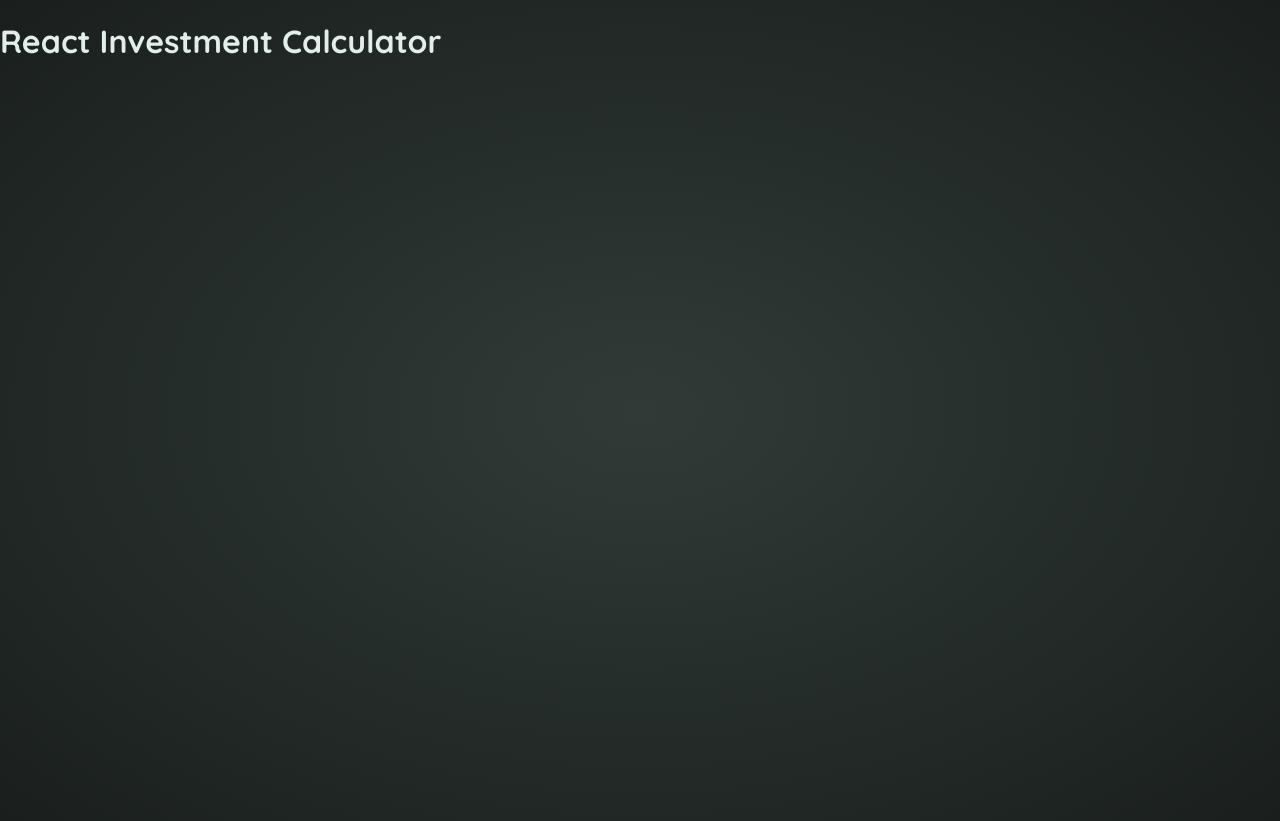
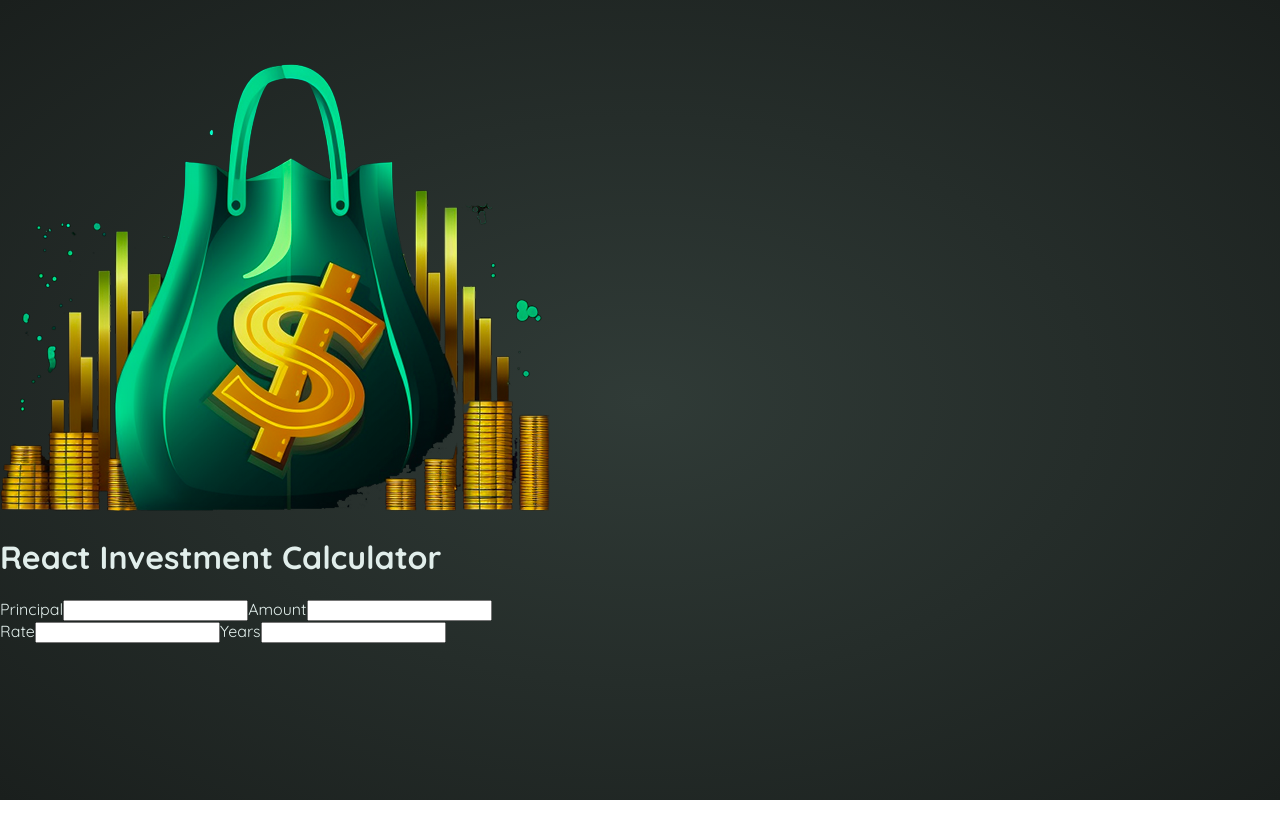
Before and after one commit to Htsindi/InvestmentCalculator, a React (Vite) app: page / in a window 1280 px wide. After the commit the page ends 800 px from the top, so only its background shows below. Built offline with nearby package versions, Linux system fonts and the light colour scheme.

Commit message:
feat: Added Header component to the App and added InputForm component to the App

```diff
--- a/src/App.jsx
+++ b/src/App.jsx
@@ -1,7 +1,13 @@
+import Header from "./Components/Header";
+import InputForm from "./Components/InputForm";
+
 function App() {
   return (
-    <h1>React Investment Calculator</h1>
-  )
+    <>
+      <Header className="header" />
+      <InputForm />
+    </>
+  );
 }
 
-export default App
+export default App;
--- /dev/null
+++ b/src/Components/Header.jsx
@@ -0,0 +1,10 @@
+import logo from "../assets/investment-calculator-logo.png";
+
+export default function Header() {
+  return (
+    <header className="header">
+      <img src={logo} alt="logo" />
+      <h1>React Investment Calculator</h1>
+    </header>
+  );
+}
--- /dev/null
+++ b/src/Components/InputForm.jsx
@@ -0,0 +1,18 @@
+export default function InputForm() {
+  return (
+    <form>
+      <div className="user-input">
+        <label htmlFor="principal">Principal</label>
+        <input type="number" id="principal" />
+        <label htmlFor="amount">Amount</label>
+        <input type="number" id="amount" />
+      </div>
+      <div className="user-input">
+        <label htmlFor="rate">Rate</label>
+        <input type="number" id="rate" />
+        <label>Years</label>
+        <input type="number" id="years" />
+      </div>
+    </form>
+  );
+}
```
